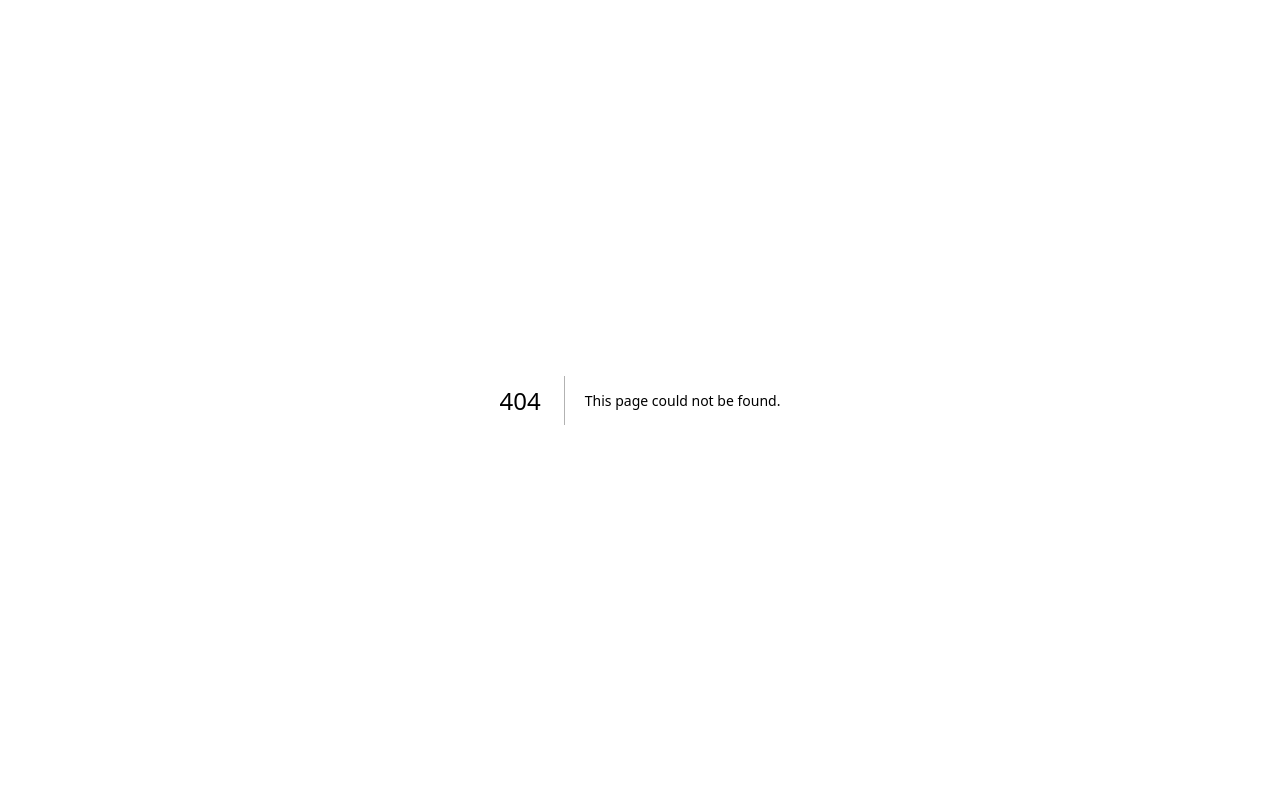
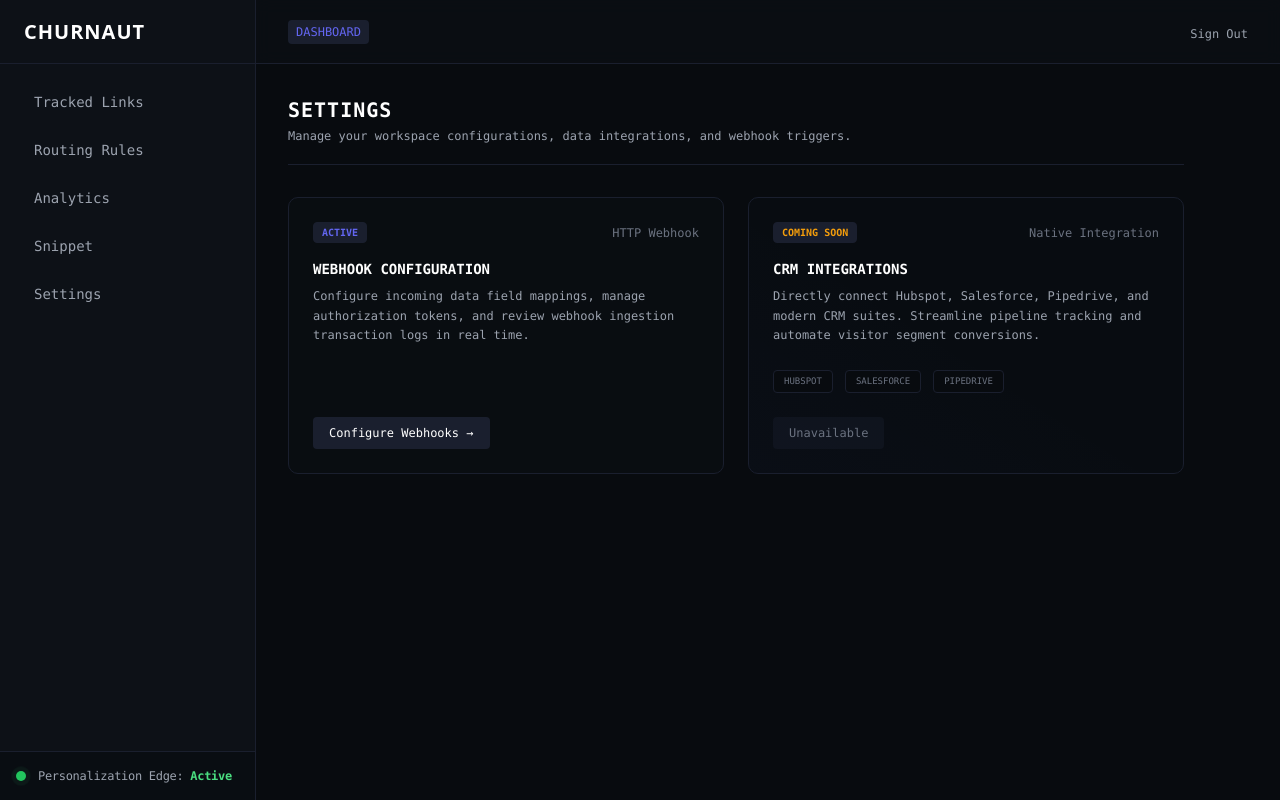
Before and after one commit to cherrylw1/Churnaut_backend, a Next.js app: page /dashboard/settings in a window 1280 px wide. Before the commit this address had no page. Built offline with nearby package versions, Linux system fonts and the light colour scheme.

Commit message:
feat: add settings dashboard landing page

```diff
--- /dev/null
+++ b/app/dashboard/settings/page.tsx
@@ -0,0 +1,101 @@
+'use client';
+
+import React from 'react';
+import Link from 'next/link';
+
+export default function SettingsPage() {
+  return (
+    <div className="space-y-8 max-w-4xl">
+      {/* Page Header */}
+      <div className="border-b border-[#1a1f2e] pb-5">
+        <h1 className="text-xl font-bold tracking-wider font-mono uppercase text-white">
+          SETTINGS
+        </h1>
+        <p className="text-xs font-mono text-gray-400 mt-1">
+          Manage your workspace configurations, data integrations, and webhook triggers.
+        </p>
+      </div>
+
+      {/* Integration Grid */}
+      <div className="grid grid-cols-1 md:grid-cols-2 gap-6">
+
+        {/* Card 1: Webhook Configuration */}
+        <div className="border border-[#1a1f2e] bg-[#0d1117]/30 rounded-lg p-6 flex flex-col justify-between hover:border-[#6366f1]/50 hover:bg-[#0d1117]/50 transition-all group">
+          <div className="space-y-4">
+            <div className="flex items-center justify-between">
+              <span className="text-[10px] font-mono font-bold bg-[#1a1f2e] text-[#6366f1] border border-[#1a1f2e] px-2 py-0.5 rounded uppercase">
+                ACTIVE
+              </span>
+              <span className="text-xs font-mono text-gray-500">HTTP Webhook</span>
+            </div>
+
+            <div className="space-y-2">
+              <h2 className="text-sm font-mono font-bold text-white uppercase group-hover:text-[#6366f1] transition-colors">
+                Webhook Configuration
+              </h2>
+              <p className="text-xs font-mono text-gray-400 leading-relaxed">
+                Configure incoming data field mappings, manage authorization tokens, and review webhook ingestion transaction logs in real time.
+              </p>
+            </div>
+          </div>
+
+          <div className="pt-6">
+            <Link
+              href="/dashboard/settings/webhooks"
+              className="inline-block bg-[#1a1f2e] hover:bg-[#6366f1] text-white font-mono text-xs py-2 px-4 rounded text-center transition-all active:scale-[0.98] w-full md:w-auto"
+            >
+              Configure Webhooks &rarr;
+            </Link>
+          </div>
+        </div>
+
+        {/* Card 2: CRM Integrations */}
+        <div className="border border-[#1a1f2e] bg-[#0d1117]/30 rounded-lg p-6 flex flex-col justify-between relative overflow-hidden group">
+          {/* Subtle visual gradient background indicating coming soon */}
+          <div className="absolute inset-0 bg-gradient-to-tr from-[#6366f1]/5 via-transparent to-transparent opacity-40 pointer-events-none" />
+
+          <div className="space-y-4 z-10">
+            <div className="flex items-center justify-between">
+              <span className="text-[10px] font-mono font-bold bg-[#1a1f2e] text-[#f59e0b] border border-[#1a1f2e] px-2 py-0.5 rounded uppercase">
+                COMING SOON
+              </span>
+              <span className="text-xs font-mono text-gray-500">Native Integration</span>
+            </div>
+
+            <div className="space-y-2">
+              <h2 className="text-sm font-mono font-bold text-white uppercase">
+                CRM Integrations
+              </h2>
+              <p className="text-xs font-mono text-gray-400 leading-relaxed">
+                Directly connect Hubspot, Salesforce, Pipedrive, and modern CRM suites. Streamline pipeline tracking and automate visitor segment conversions.
+              </p>
+            </div>
+
+            {/* Visual CRM Logo Placeholders */}
+            <div className="flex items-center space-x-3 pt-2">
+              <div className="border border-[#1a1f2e] bg-[#080B0F] px-2.5 py-1 rounded font-mono text-[9px] text-gray-500 select-none">
+                HUBSPOT
+              </div>
+              <div className="border border-[#1a1f2e] bg-[#080B0F] px-2.5 py-1 rounded font-mono text-[9px] text-gray-500 select-none">
+                SALESFORCE
+              </div>
+              <div className="border border-[#1a1f2e] bg-[#080B0F] px-2.5 py-1 rounded font-mono text-[9px] text-gray-500 select-none">
+                PIPEDRIVE
+              </div>
+            </div>
+          </div>
+
+          <div className="pt-6 z-10">
+            <button
+              disabled
+              className="inline-block bg-[#1a1f2e]/40 text-gray-500 font-mono text-xs py-2 px-4 rounded text-center cursor-not-allowed w-full md:w-auto"
+            >
+              Unavailable
+            </button>
+          </div>
+        </div>
+
+      </div>
+    </div>
+  );
+}
```
